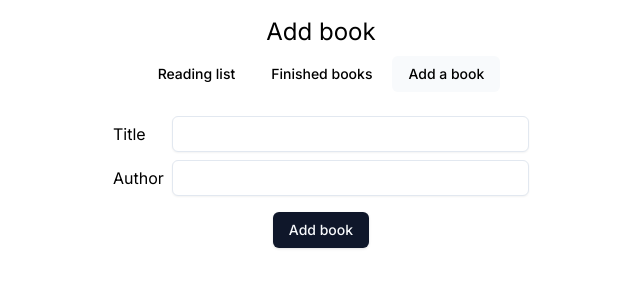
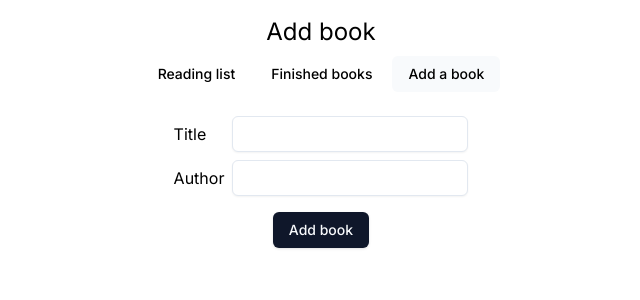
Before and after one commit to hwride/my-books, a Next.js app: page /addBook in a window 1280 px wide. Shown: the top 300 px of the page, without its empty margins (319-959 px from the left). Built offline with nearby package versions, Linux system fonts and the light colour scheme.

Commit message:
Fix broken styles since creating shared _app layout.
The lists were no longer overflowing and the whole page was overflowing.

```diff
--- a/components/BookListPage.tsx
+++ b/components/BookListPage.tsx
@@ -22,12 +22,12 @@ export default function BookListPage({
   filterStatus: Status
 }) {
   return (
-    <div className="flex flex-col">
+    <>
       <Head>
         <title>{title}</title>
         <meta name="robots" content="noindex" />
       </Head>
       <BookList initialBooks={books} filterStatus={filterStatus} />
-    </div>
+    </>
   )
 }
--- a/pages/_app.tsx
+++ b/pages/_app.tsx
@@ -19,7 +19,9 @@ export default function App(appProps: AppProps) {
 function AppContent({ Component, pageProps }: AppProps) {
   const heading = useHeading()
   return (
-    <main className={`${inter.className} mx-auto h-[100dvh] max-w-screen-md`}>
+    <main
+      className={`${inter.className} mx-auto flex h-[100dvh] max-w-screen-md flex-col`}
+    >
       <Header heading={heading} />
       <Component {...pageProps} />
       <Analytics />
--- a/pages/book/[id].tsx
+++ b/pages/book/[id].tsx
@@ -5,7 +5,6 @@ import { PrismaClient } from '@prisma/client'
 import React from 'react'
 import Head from 'next/head'
 import { coreDictionary } from '@/components/dictionary/core'
-import { Header } from '@/components/Header'
 import { Inter } from 'next/font/google'
 import { useSetHeading } from '@/components/Providers/HeadingProvider'
 
```
